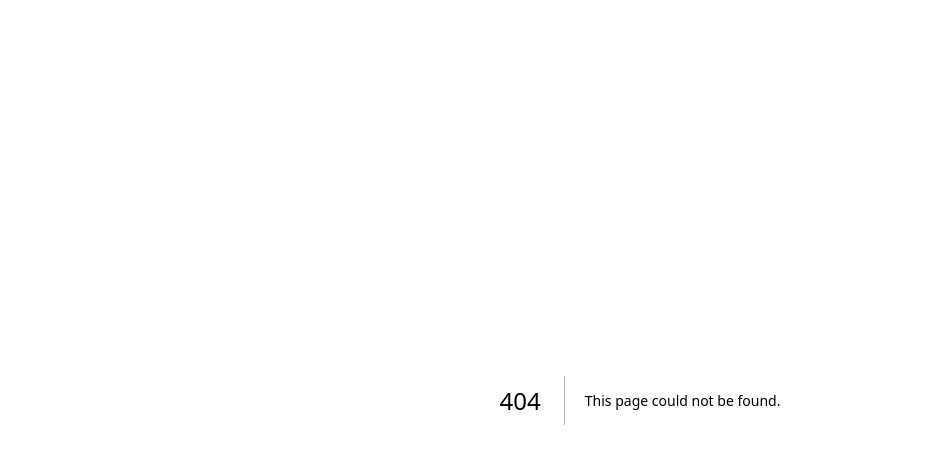
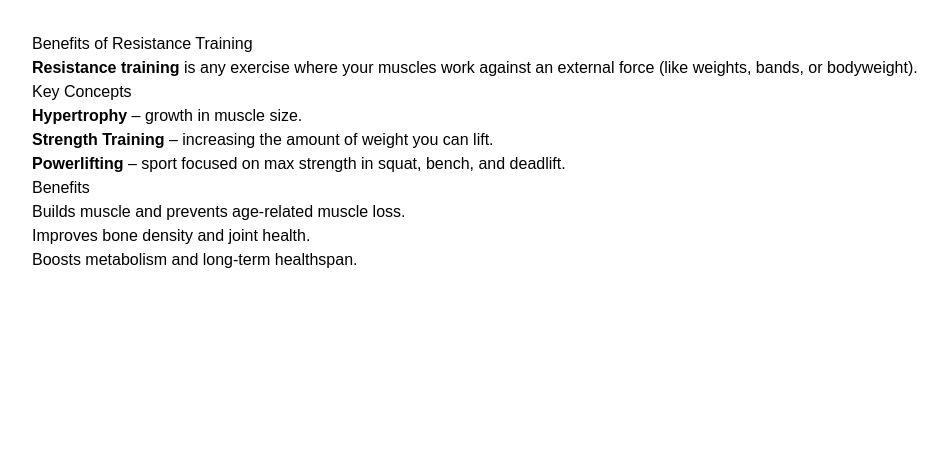
Before and after one commit to TheGainMaker/TheGainMaker-, a Next.js app: page /health-and-wellness/resistance-training in a window 1280 px wide. Before the commit this address had no page. Shown: the top 464 px of the page, without its empty margins (0-948 px from the left). Built offline with nearby package versions, Linux system fonts and the light colour scheme.

Commit message:
Create resistance-training.js

```diff
--- /dev/null
+++ b/pages/health-and-wellness/resistance-training.js
@@ -0,0 +1,32 @@
+export default function ResistanceTraining() {
+  return (
+    <div style={{ padding: "2rem", fontFamily: "sans-serif" }}>
+      <h1>Benefits of Resistance Training</h1>
+
+      <p>
+        <strong>Resistance training</strong> is any exercise where your muscles
+        work against an external force (like weights, bands, or bodyweight).
+      </p>
+
+      <h2>Key Concepts</h2>
+      <ul>
+        <li>
+          <strong>Hypertrophy</strong> – growth in muscle size.
+        </li>
+        <li>
+          <strong>Strength Training</strong> – increasing the amount of weight you can lift.
+        </li>
+        <li>
+          <strong>Powerlifting</strong> – sport focused on max strength in squat, bench, and deadlift.
+        </li>
+      </ul>
+
+      <h2>Benefits</h2>
+      <ul>
+        <li>Builds muscle and prevents age-related muscle loss.</li>
+        <li>Improves bone density and joint health.</li>
+        <li>Boosts metabolism and long-term healthspan.</li>
+      </ul>
+    </div>
+  );
+}
```
